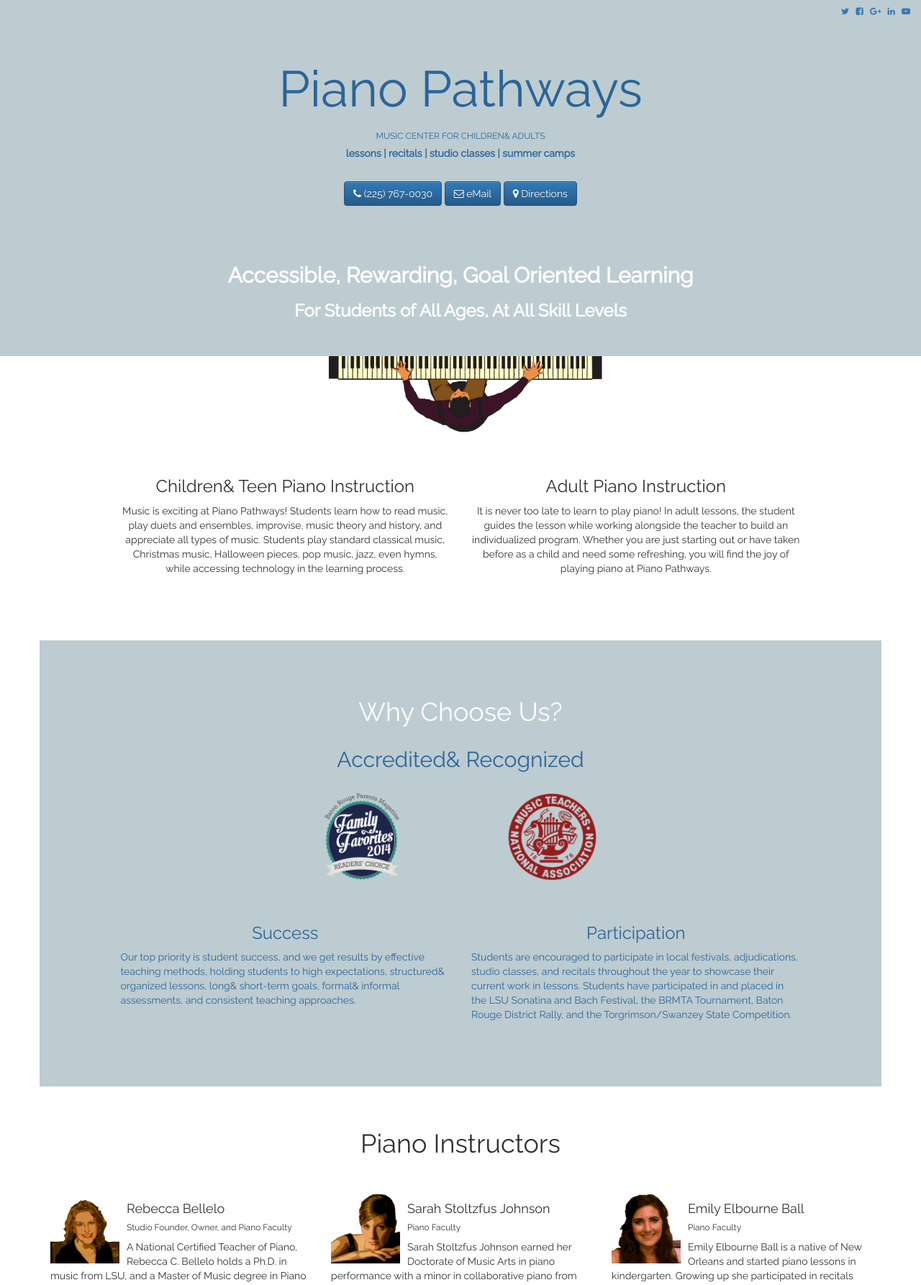
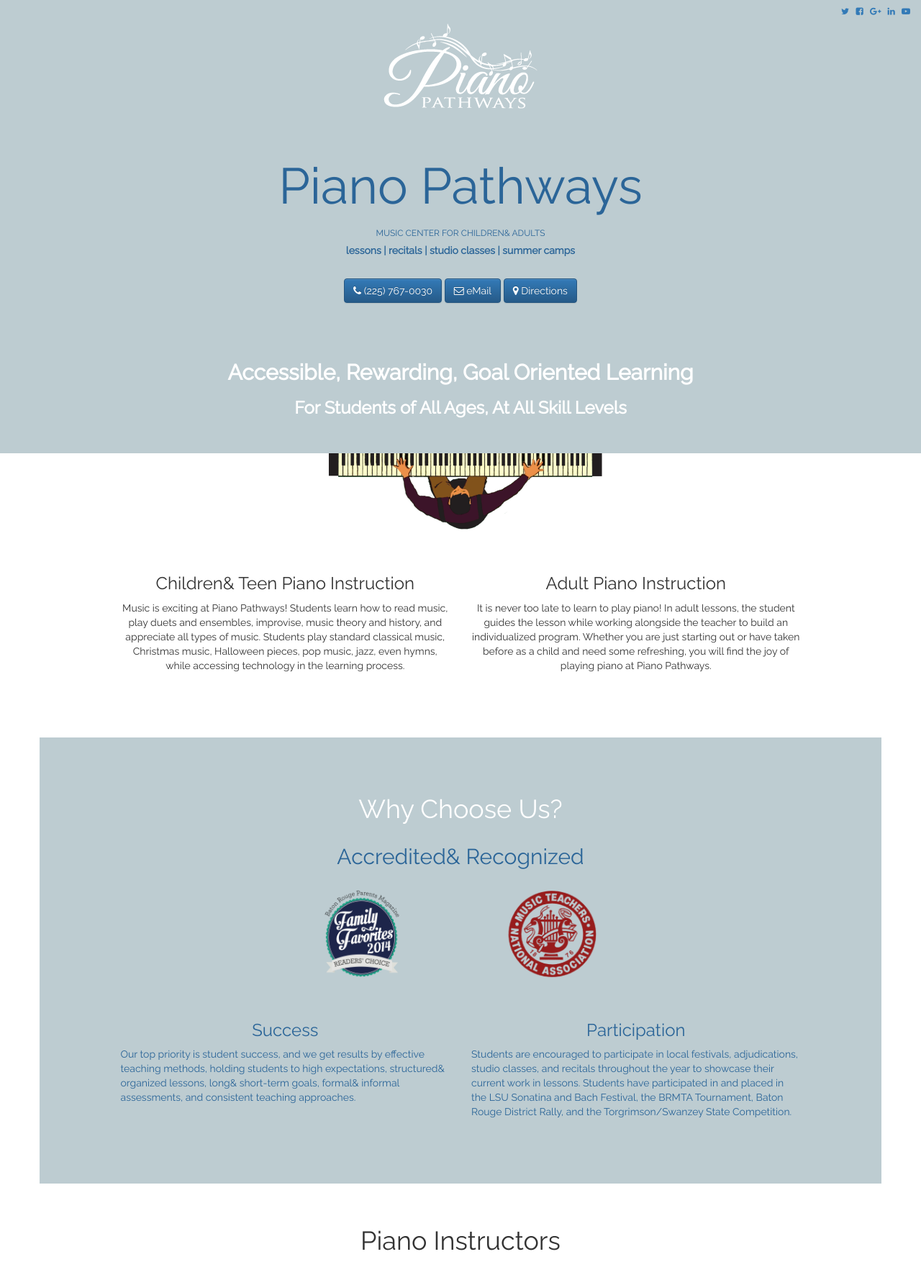
Before and after one commit to rhroyston/piano-pathways, a PHP site: page /index.php in a window 1280 px wide. Shown: the top 1786 px of the page at 72% size. Run offline with PHP 8.4, Linux system fonts and the light colour scheme; some libraries are stand-ins or nearby versions.

Commit message:
My changes

```diff
--- a/includes/header.php
+++ b/includes/header.php
@@ -6,6 +6,9 @@
         <a href="https://www.linkedin.com/pub/rebecca-bellelo/39/4a6/73"><i class="fa fa-linkedin"></i></a>&nbsp;&nbsp;
         <a href="https://www.youtube.com/user/rbellelo"><i class="fa fa-youtube-play"></i></a>
     </h6>
+        <div class="row">
+          <img src="/images/logo.png" class="img-responsive center-block">
+        </div>
     <br>
     <br>
     <P class="text-center super blue">Piano Pathways</p>
```
Also changed, not shown: images/logo.png (added).
